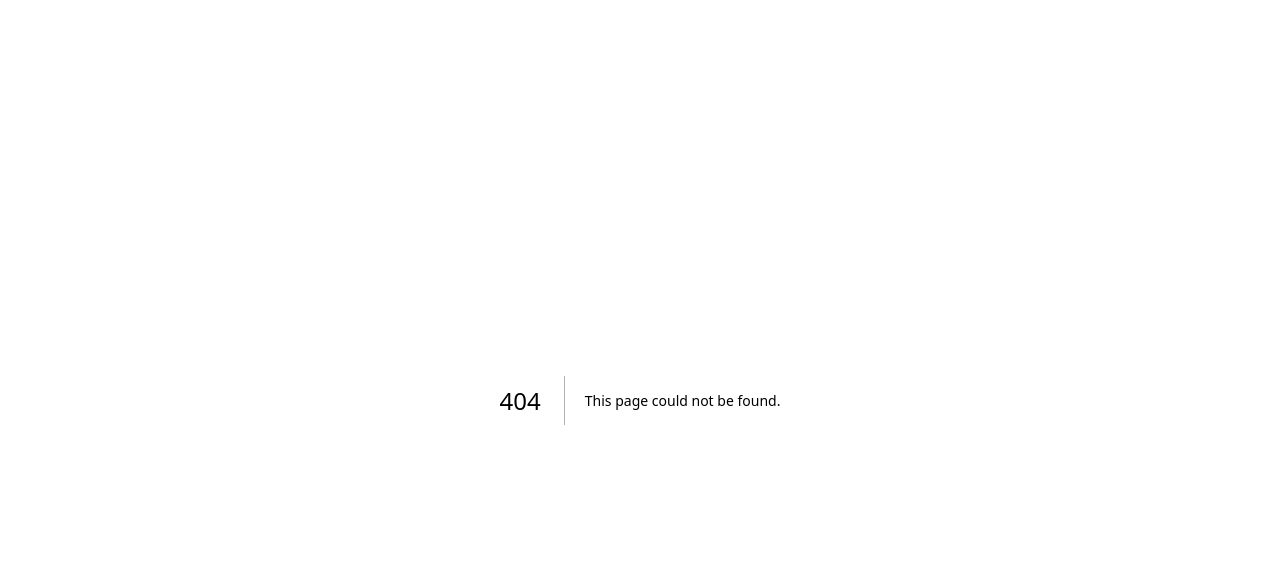
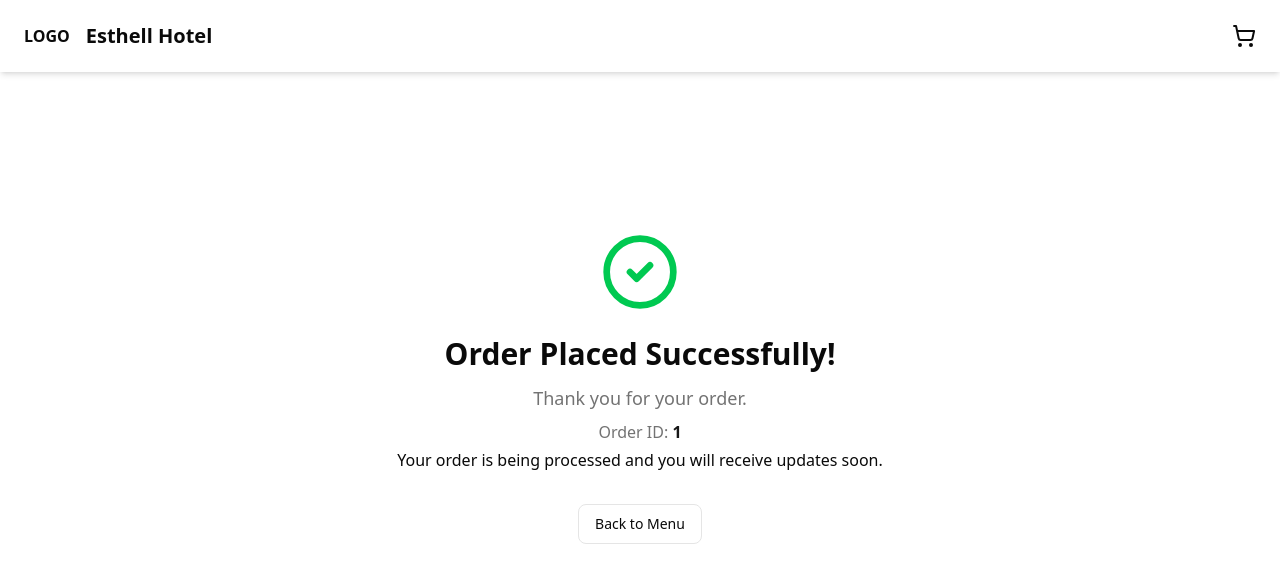
Before and after one commit to chid-aakash/esthell-menu, a Next.js app: page /orders/1 in a window 1280 px wide. Before the commit this address had no page. Shown: the top 582 px of the page. Built offline with nearby package versions, Linux system fonts and the light colour scheme.

Commit message:
feat: Step 5.4 done - Clear cart and navigate to order page on success

```diff
--- /dev/null
+++ b/app/(hotel)/orders/[id]/page.tsx
@@ -0,0 +1,38 @@
+"use client";
+
+import React from 'react';
+import { useParams, useSearchParams } from 'next/navigation';
+import { Button } from '@/components/ui/button';
+import Link from 'next/link';
+import { CheckCircle2 } from 'lucide-react';
+
+export default function OrderStatusPage() {
+  const params = useParams();
+  const searchParams = useSearchParams();
+
+  const orderId = params.id;
+  const roomId = searchParams.get('r');
+
+  return (
+    <div className="min-h-[calc(100vh-200px)] flex flex-col items-center justify-center text-center p-6">
+      <CheckCircle2 className="w-20 h-20 text-green-500 mb-6" />
+      <h1 className="text-3xl font-bold mb-3">Order Placed Successfully!</h1>
+      <p className="text-lg text-muted-foreground mb-2">Thank you for your order.</p>
+      <p className="text-md text-muted-foreground mb-1">Order ID: <span className="font-semibold text-primary">{typeof orderId === 'string' ? orderId : JSON.stringify(orderId)}</span></p>
+      {roomId && (
+        <p className="text-md text-muted-foreground mb-6">Room Number: <span className="font-semibold text-primary">{roomId}</span></p>
+      )}
+      <p className="mb-8">Your order is being processed and you will receive updates soon.</p>
+
+      <div className="flex space-x-4">
+        <Link href={roomId ? `/menu?r=${roomId}` : "/menu"}>
+          <Button variant="outline">Back to Menu</Button>
+        </Link>
+        {/* Later, a link to track this specific order in more detail via SSE (Step 6) */}
+        {/* <Link href={`/orders/${orderId}/track${roomId ? `?r=${roomId}` : ""}`}>
+          <Button>Track Your Order</Button>
+        </Link> */}
+      </div>
+    </div>
+  );
+}
--- a/components/cart/cart-drawer.tsx
+++ b/components/cart/cart-drawer.tsx
@@ -15,7 +15,7 @@ import Image from "next/image";
 import { Button } from "@/components/ui/button";
 import { MinusCircle, PlusCircle, Trash2, ShoppingBag, Loader2 } from "lucide-react";
 import { ScrollArea } from "@/components/ui/scroll-area";
-import { useSearchParams } from "next/navigation";
+import { useSearchParams, useRouter } from "next/navigation";
 
 interface CartDrawerProps {
   children: React.ReactNode;
@@ -24,9 +24,10 @@ interface CartDrawerProps {
 }
 
 export function CartDrawer({ children, open, onOpenChange }: CartDrawerProps) {
-  const { cartItems, removeFromCart, updateQuantity, getCartTotal } = useCart();
+  const { cartItems, removeFromCart, updateQuantity, getCartTotal, clearCart } = useCart();
   const total = getCartTotal();
   const searchParams = useSearchParams();
+  const router = useRouter();
 
   const [isPending, startTransition] = useTransition();
   const [error, setError] = useState<string | null>(null);
@@ -51,8 +52,9 @@ export function CartDrawer({ children, open, onOpenChange }: CartDrawerProps) {
           throw new Error(result.message || "Failed to place order.");
         }
 
-        console.log("Order placed successfully:", result.orderId);
+        clearCart();
         onOpenChange(false);
+        router.push(`/orders/${result.orderId}${roomId ? `?r=${roomId}` : ""}`);
 
       } catch (err) {
         console.error("Order confirmation error:", err);
--- a/components/providers/cart-provider.tsx
+++ b/components/providers/cart-provider.tsx
@@ -17,6 +17,7 @@ interface CartContextType {
   updateQuantity: (itemId: string, quantity: number) => void;
   getItemQuantity: (itemId: string) => number;
   getCartTotal: () => number;
+  clearCart: () => void; // Added clearCart to type
   // Add other cart actions here: clearCart, etc.
 }
 
@@ -79,6 +80,10 @@ export default function CartProvider({
     return cartItems.reduce((total, item) => total + item.price * item.quantity, 0);
   };
 
+  const clearCart = () => {
+    setCartItems([]); // Implementation for clearCart
+  };
+
   const value = {
     cartItems,
     addToCart,
@@ -86,6 +91,7 @@ export default function CartProvider({
     updateQuantity,
     getItemQuantity,
     getCartTotal,
+    clearCart, // Added clearCart to context value
   };
 
   return <CartContext.Provider value={value}>{children}</CartContext.Provider>;
```
